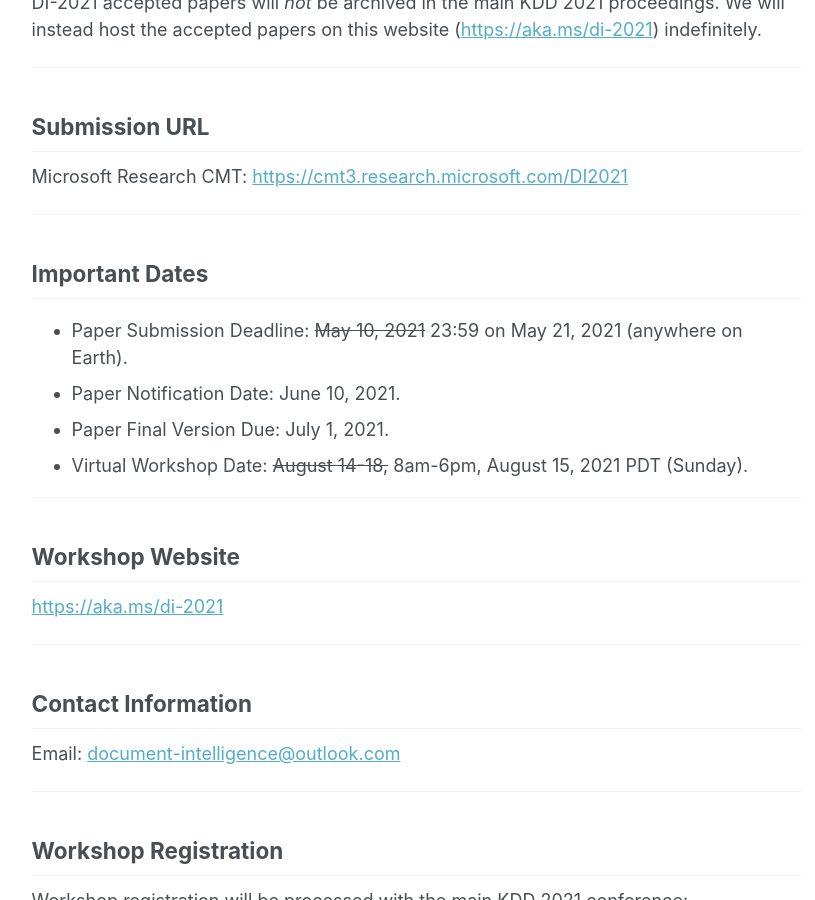
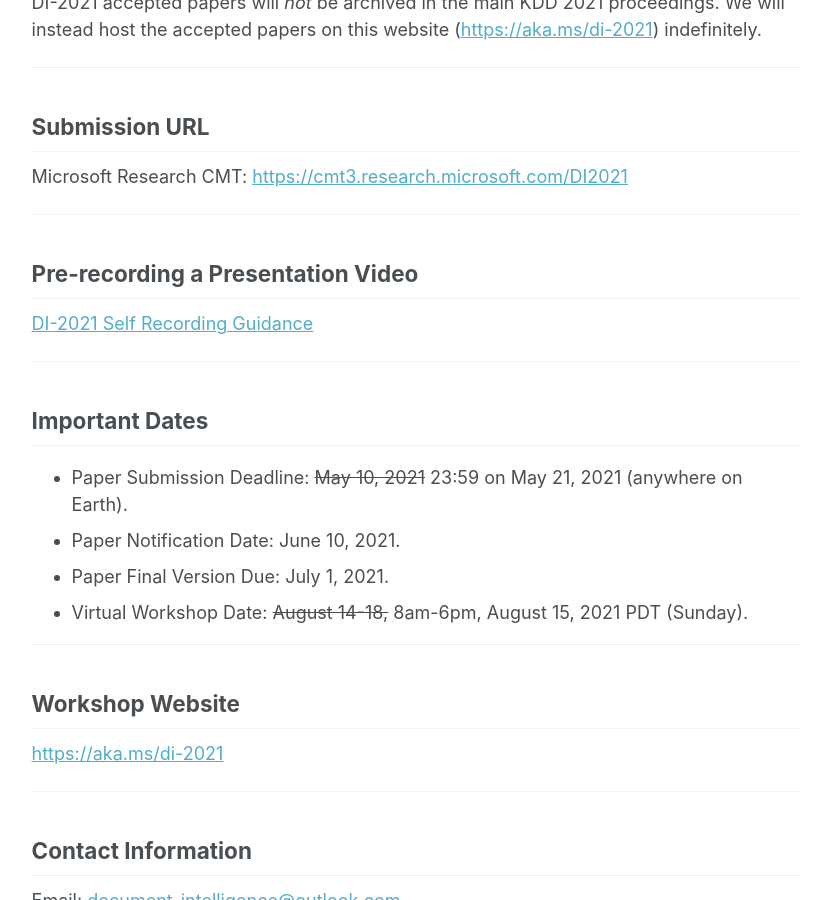
Before and after one commit to document-intelligence/DI-2022, a Jekyll site: the page built from _pages/cfp.md, in a window 1280 px wide and 900 px high, scrolled down 3275 px. Shown: the whole window, without its empty margins (250-1065 px from the left). Built offline with Jekyll 4.4.1, drawn with Linux system fonts in a browser that asks for light colours.

Commit message:
Update cfp.md

```diff
--- a/_pages/cfp.md
+++ b/_pages/cfp.md
@@ -94,7 +94,6 @@ The review process is double-blind, and we follow the [Conflict of Interest Poli
 
 It is expected that one of the authors of accepted contributions will register and attend the workshop to present the work in video in the workshop's Paper Sessions (format to be decided). Accepted contributions will be made publicly available as non-archival reports, allowing future submissions to archival conferences or journals.
 
-
 <div id="workshop_proceedings"></div>
 
 ### Workshop Proceedings
@@ -110,6 +109,12 @@ DI-2021 accepted papers will _not_ be archived in the main KDD 2021 proceedings.
 ## Submission URL
 
 Microsoft Research CMT: <https://cmt3.research.microsoft.com/DI2021>
+
+------
+
+## Pre-recording a Presentation Video
+
+[DI-2021 Self Recording Guidance](</DI-2021/files/DI-2021 Self Recording Guidance.pdf>)
 
 ------
 
```
